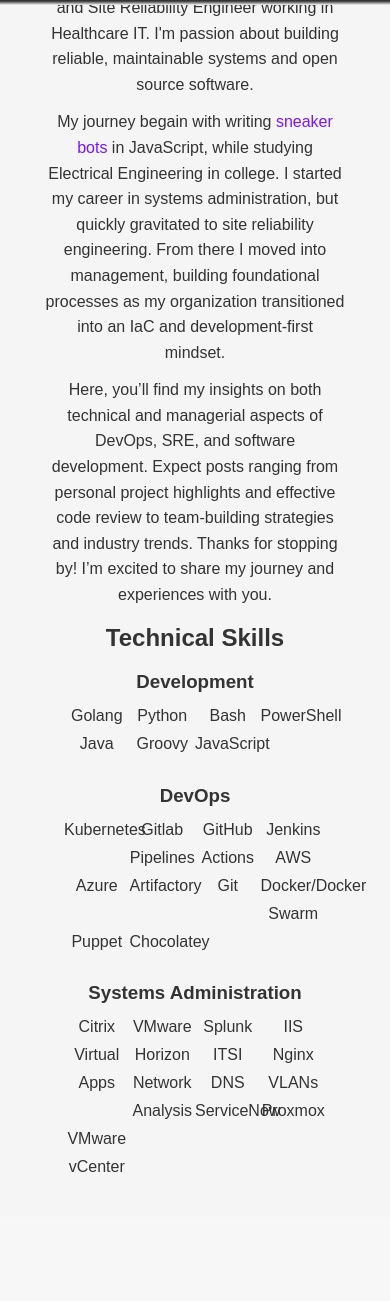
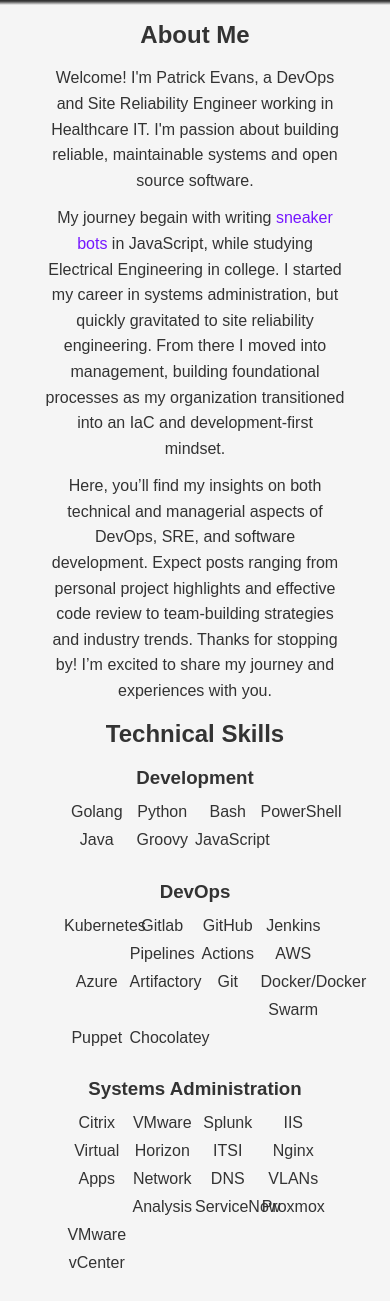
Before and after one commit to holysoles/portfolio-site, a Flask app: page /about in a window 390 px wide. Shown: the part 115-1416 px from the top of the page. Before the commit the page ends 1287 px from the top, so only its background shows below. Run offline with Flask 3, Linux system fonts and the light colour scheme; parts of the project's set-up code (start-up, migrations or seed data) failed here and were passed over; some libraries are stand-ins or nearby versions.

Commit message:
fix: mobile formatting

```diff
--- a/static/styles/style.css
+++ b/static/styles/style.css
@@ -430,7 +430,7 @@ li.project a {
   }
 
   .content {
-    padding-top: 0rem; /* accommodate the fixed header */
+    padding-top: 6rem; /* accommodate the fixed header */
   }
 
   .info-page {
```
